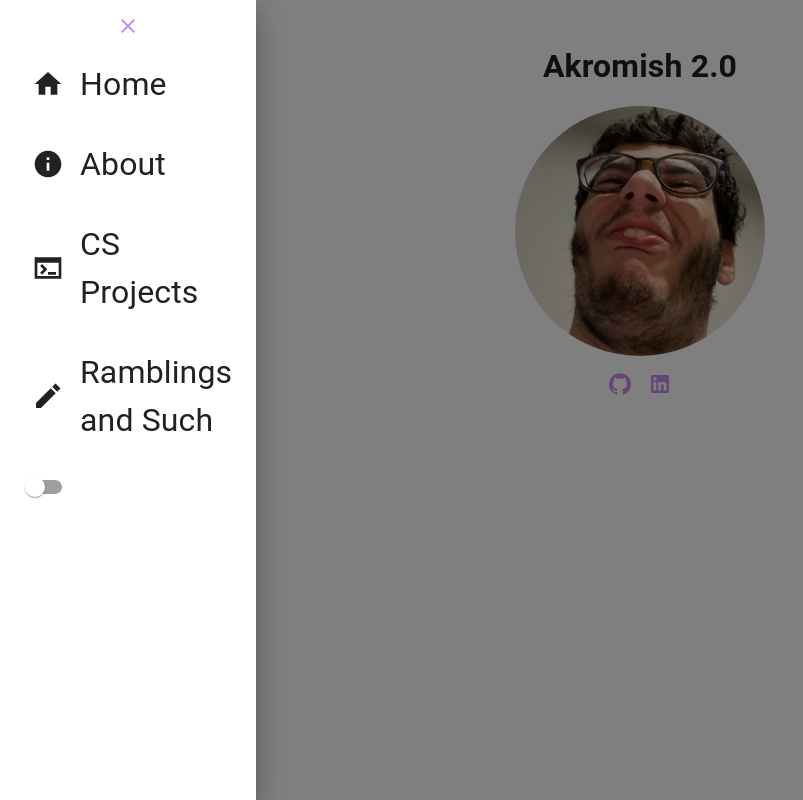
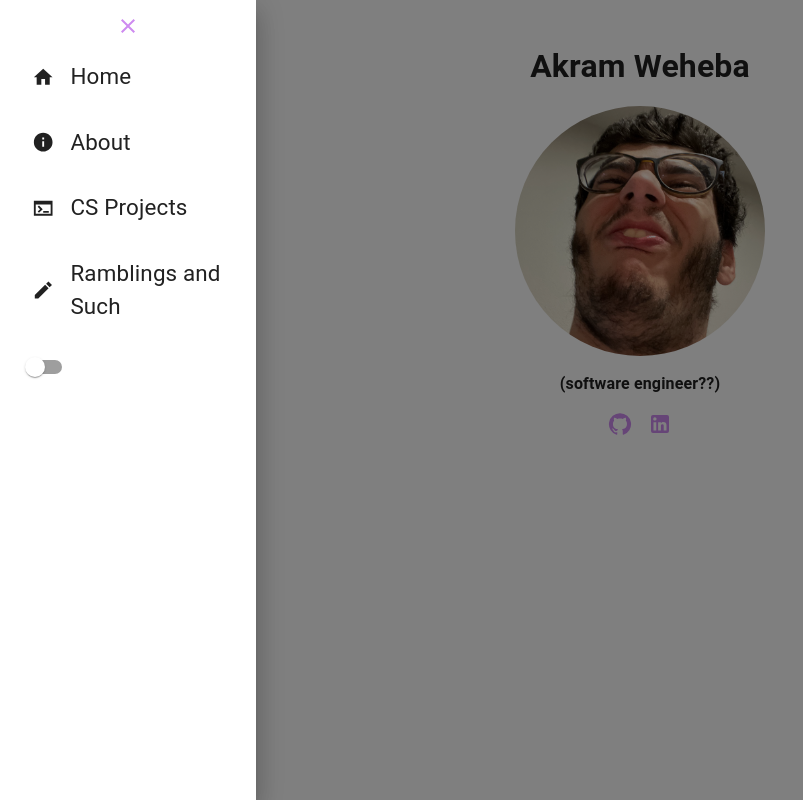
Before and after one commit to akromish/akromish_2.0, a React (Create React App) app: page / in a window 1280 px wide. Both pictures are taken after a click on the button 241 px from the left and 20 px from the top of the page. Shown: the whole page, without its empty margins (0-803 px from the left). Built offline with nearby package versions, Linux system fonts and the light colour scheme.

Commit message:
navbar scaling + gave the website some character

```diff
--- a/src/components/NavBar.jsx
+++ b/src/components/NavBar.jsx
@@ -40,10 +40,10 @@ function NavBar({
         </Stack>
         <ListItem>
           <ListItemButton component={Link} to="/" onClick={toggleDrawer(false)}>
-            <Stack direction="row" spacing={2} alignItems="center" fontSize="32px">
+            <Stack direction="row" spacing={2} alignItems="center" fontSize="1.75vw">
               <HomeSharpIcon
                 sx={{
-                  fontSize: '32px',
+                  fontSize: '1.75vw',
                 }}
               />
               <div> Home </div>
@@ -52,10 +52,10 @@ function NavBar({
         </ListItem>
         <ListItem>
           <ListItemButton component={Link} to="/about" onClick={toggleDrawer(false)}>
-            <Stack direction="row" spacing={2} alignItems="center" fontSize="32px">
+            <Stack direction="row" spacing={2} alignItems="center" fontSize="1.75vw">
               <InfoIconSharp
                 sx={{
-                  fontSize: '32px',
+                  fontSize: '1.75vw',
                 }}
               />
               <div> About </div>
@@ -64,10 +64,10 @@ function NavBar({
         </ListItem>
         <ListItem>
           <ListItemButton component={Link} to="/cs-projects" onClick={toggleDrawer(false)}>
-            <Stack direction="row" spacing={2} alignItems="center" fontSize="32px">
+            <Stack direction="row" spacing={2} alignItems="center" fontSize="1.75vw">
               <TerminalSharpIcon
                 sx={{
-                  fontSize: '32px',
+                  fontSize: '1.75vw',
                 }}
               />
               <div> CS Projects </div>
@@ -76,10 +76,10 @@ function NavBar({
         </ListItem>
         <ListItem>
           <ListItemButton component={Link} to="/ramblings-and-such" onClick={toggleDrawer(false)}>
-            <Stack direction="row" spacing={2} alignItems="center" fontSize="32px">
+            <Stack direction="row" spacing={2} alignItems="center" fontSize="1.75vw">
               <CreateSharpIcon
                 sx={{
-                  fontSize: '32px',
+                  fontSize: '1.75vw',
                 }}
               />
               <div> Ramblings and Such </div>
--- a/src/pages/Home.jsx
+++ b/src/pages/Home.jsx
@@ -6,12 +6,13 @@ import LinkedInIcon from '@mui/icons-material/LinkedIn';
 export default function Home() {
   return (
     <Stack alignItems="center" spacing={2}>
-      <h1>Akromish 2.0</h1>
+      <h1>Akram Weheba</h1>
       <Avatar
         alt="akram"
         src="/akram-main.jpeg"
         sx={{ width: 250, height: 250 }}
       />
+      <h4>(software engineer??)</h4>
       <Stack direction="row" spacing={2}>
         {/* TODO: make links open new tabs */}
         <Link href="https://github.com/akromish">
```
